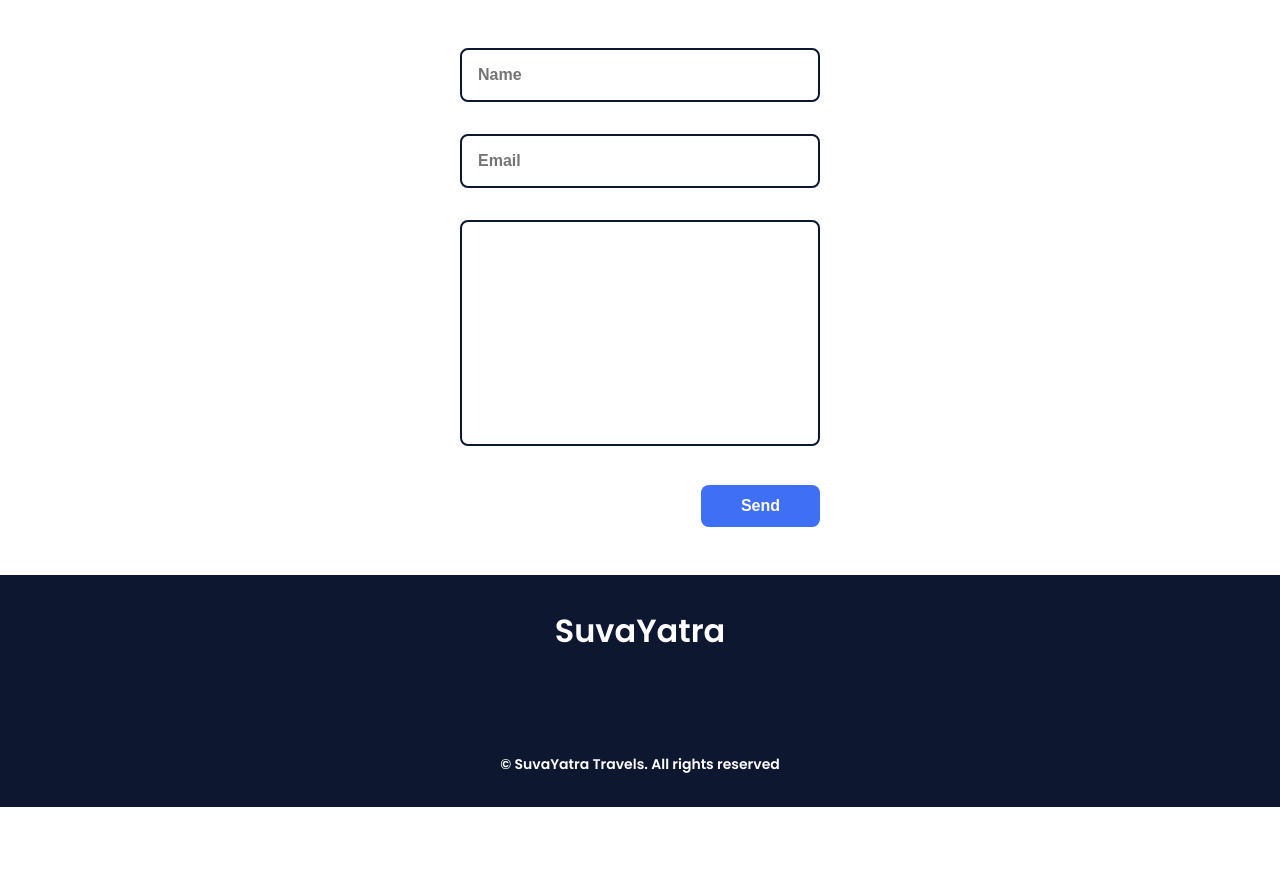
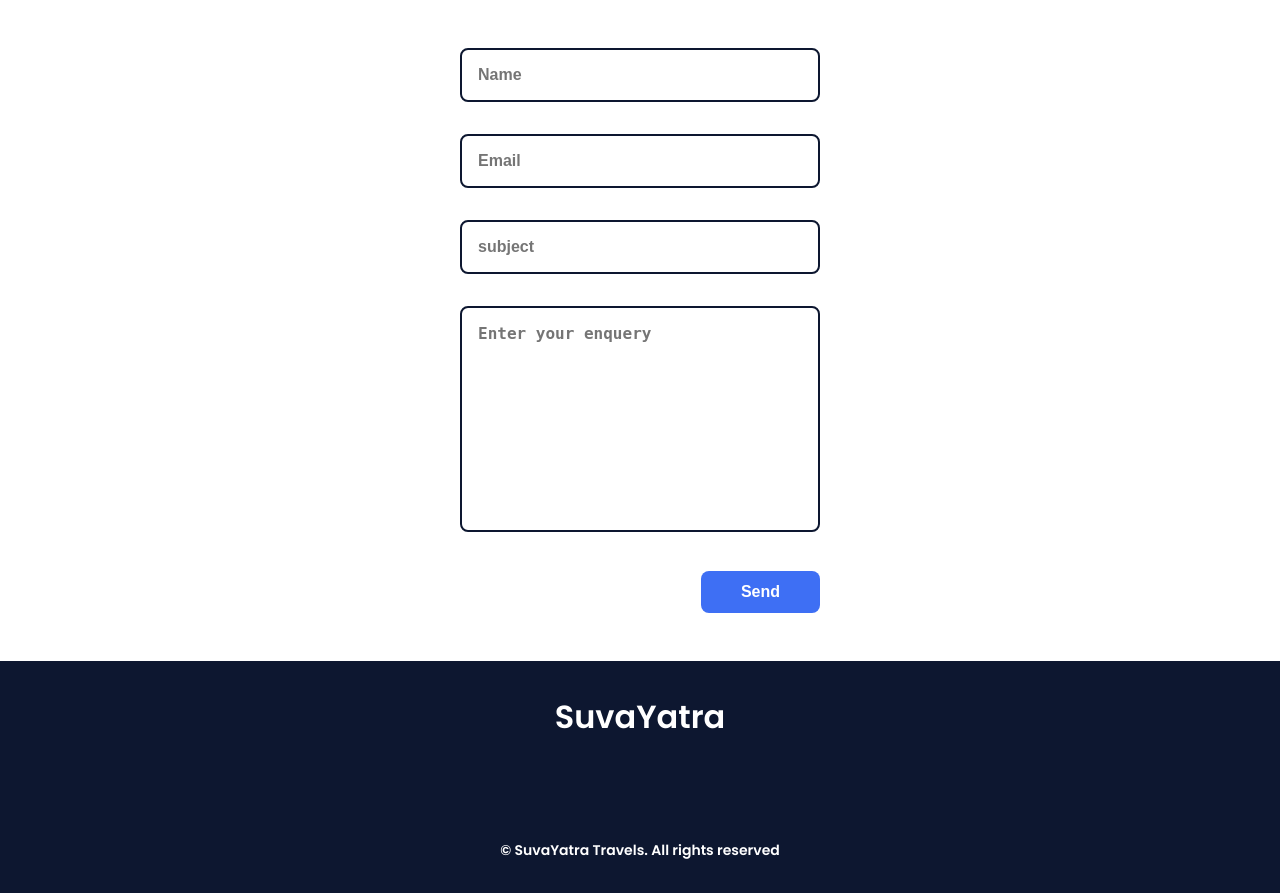
Before and after one commit to Priyanka-Kadel/Bus-Ticket-Booking-System, a Django app: page / in a window 1280 px wide. Shown: the part 2833-3726 px from the top of the page. Before the commit the page ends 3640 px from the top, so only its background shows below. Run offline with Django 5.2, Linux system fonts and the light colour scheme.

Commit message:
contact part completed

```diff
--- a/templates/home.html
+++ b/templates/home.html
@@ -13,7 +13,7 @@
     <header class="l-header">
         <nav class="nav bd-grid">
             <div>
-                <a href="#" class="nav__logo">SuvaYatra</a>
+                <span class="nav__logo-first">Suva</span><span class="nav__logo-yatra">Yatra</span>
             </div>
 
             <div class="nav__menu" id="nav-menu">
@@ -120,10 +120,11 @@
 
             <div class="contact__container bd-grid">
                 <form action="" class="contact__form">
-                    <input type="text" placeholder="Name" class="contact__input">
-                    <input type="mail" placeholder="Email" class="contact__input">
-                    <textarea name="" id="" cols="0" rows="10" class="contact__input"></textarea>
-                    <input type="button" value="Send" class="contact__button button">
+                    <input type="text" placeholder="Name" class="contact__input" id="name">
+                    <input type="mail" placeholder="Email" class="contact__input" id="email">
+                    <input type="subject" placeholder="subject" class="contact__input" id="subject">
+                    <textarea  id="message" placeholder="Enter your enquery" cols="0" rows="10" class="contact__input"></textarea>
+                    <input type="button" onclick="sendMail()" value="Send" class="contact__button button">
                 </form>
             </div>
         </section>
@@ -198,5 +199,57 @@ sr.reveal('.home__img, .about__subtitle, .about__text, .skills__img',{delay: 400
 sr.reveal('.home__social-icon',{ interval: 200});
 sr.reveal('.skills__data, .work__img, .contact__input',{interval: 200});
 </script>
+<script type="text/javascript"
+        src="https://cdn.jsdelivr.net/npm/@emailjs/browser@3/dist/email.min.js">
+</script>
+<script type="text/javascript">
+   (function(){
+      emailjs.init("vhLUKJrl1V_R3NBGY");
+   })();
+</script>
+<script>
+   function sendMail() {
+    // Get form values
+    let name = document.getElementById("name").value;
+    let email = document.getElementById("email").value;
+    let subject = document.getElementById("subject").value;
+    let message = document.getElementById("message").value;
+
+    // Validate form fields
+    if (!name || !email || !subject || !message) {
+        alert("All fields are required. Please fill out all fields.");
+        return;
+    }
+
+    // Validate email format
+    const emailRegex = /^[^\s@]+@[^\s@]+\.[^\s@]+$/;
+    if (!emailRegex.test(email)) {
+        alert("Invalid email address. Please enter a valid email.");
+        return;
+    }
+
+    // Prepare parameters for EmailJS
+    let parms = {
+        name: name,
+        email: email,
+        subject: subject,
+        message: message,
+    };
+
+    // Send email using EmailJS
+    emailjs.send("service_5wr48mf", "template_ghrb405", parms)
+        .then(() => {
+            alert("Email sent successfully!");
+        })
+        .catch((error) => {
+            console.error("Error sending email:", error);
+            alert("Error sending email. Please try again later.");
+        });
+}
+
+</script>
+
+
+
 </body>
 </html>
```
